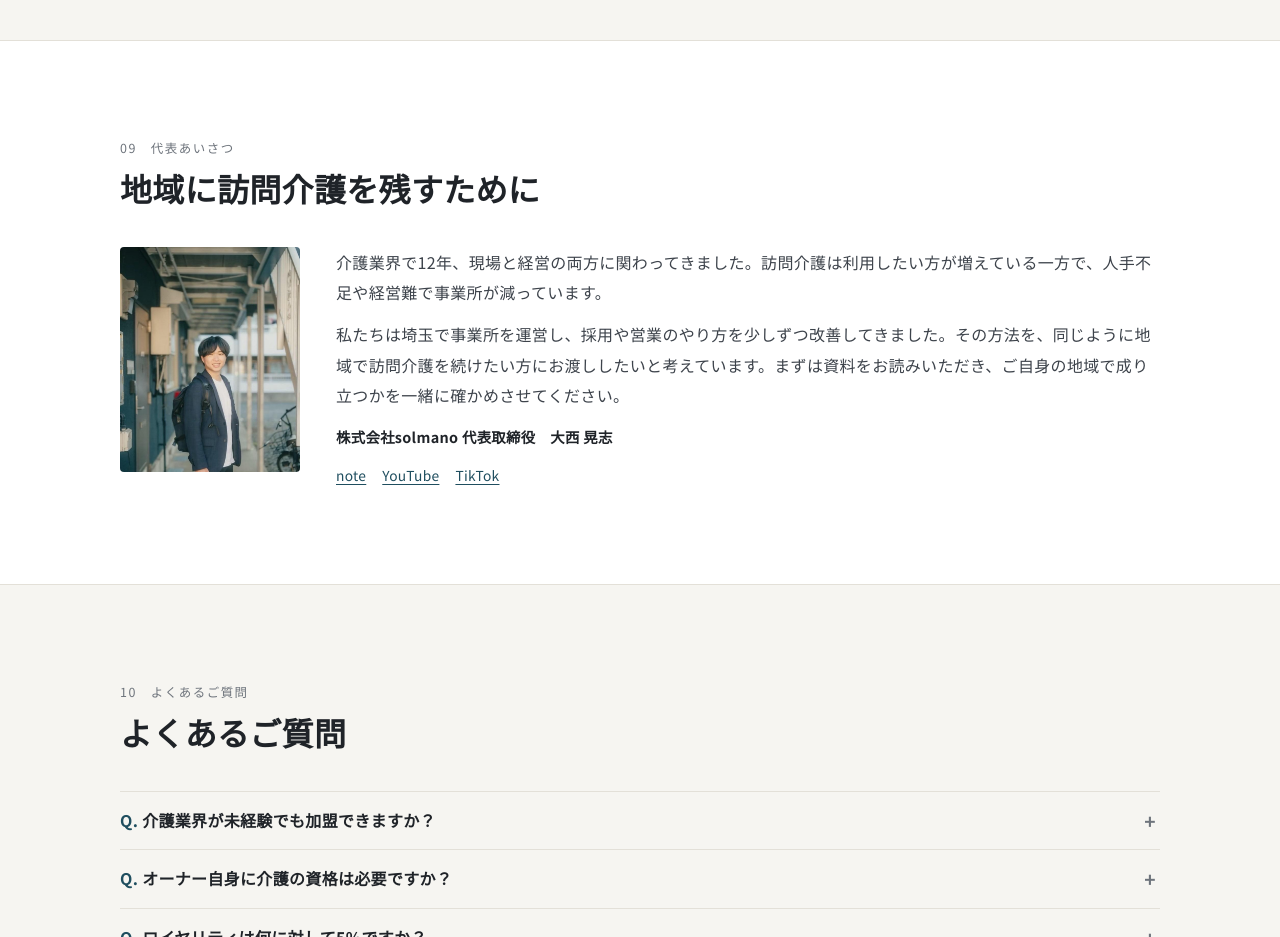
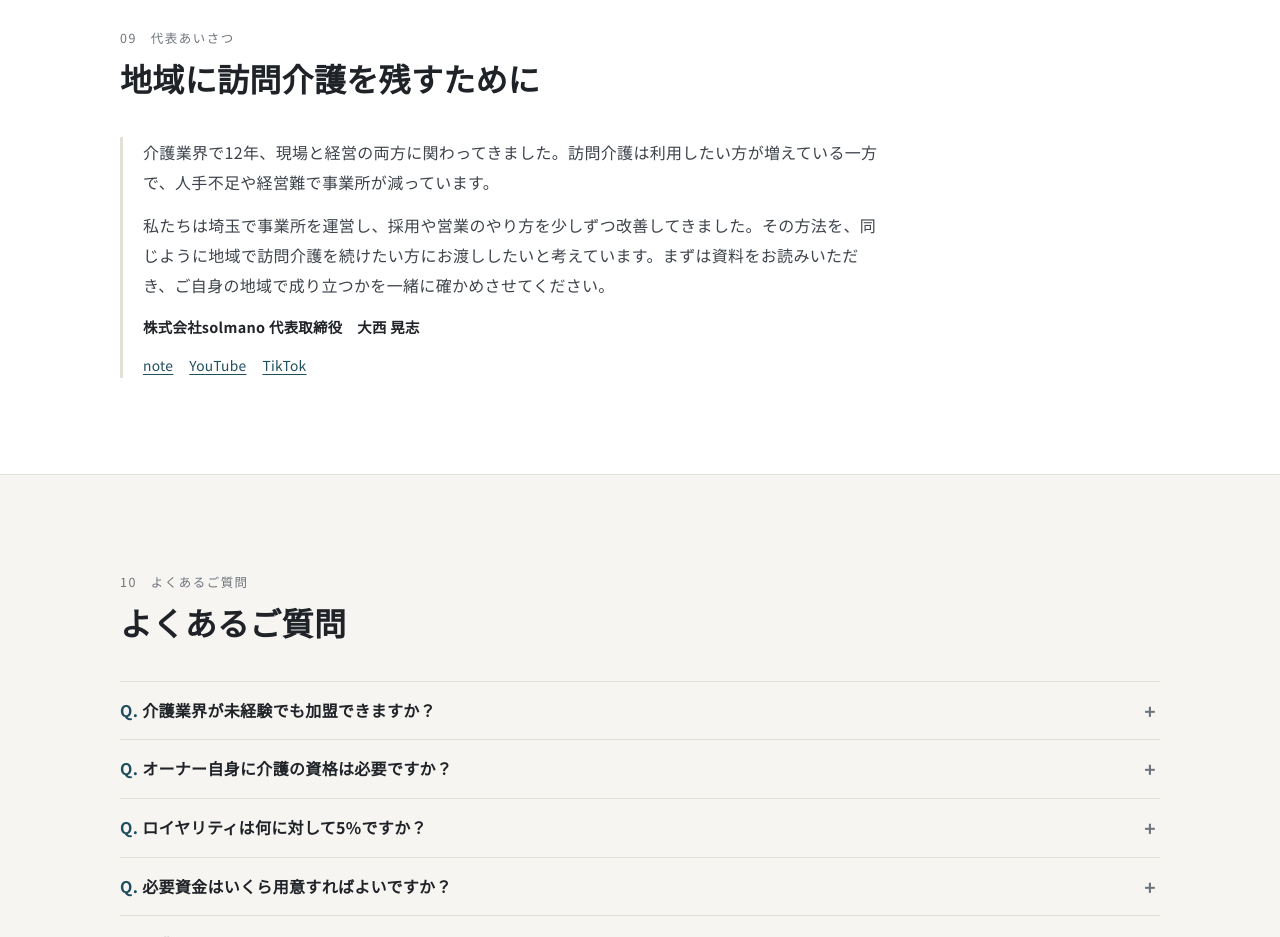
Before and after one commit to solmano2401-source/apollon-care-lp, a plain HTML site: page index.html in a window 1280 px wide. Shown: the part 7120-8057 px from the top of the page. Drawn offline with Linux system fonts and the light colour scheme.

Commit message:
代表あいさつの写真を外し、文章だけにする
Co-Authored-By: Claude Opus 5.5 <noreply@anthropic.com>
Claude-Session: https://claude.ai/code/session_01AeFDZbeyEYJb3tqEM37Fbf

```diff
--- a/index.html
+++ b/index.html
@@ -151,7 +151,7 @@ b,strong{font-weight:700}
 .diag li::before{content:"・"}
 
 /* message */
-.msg{display:grid;gap:24px;align-items:start}
+.msg{max-width:760px;border-left:3px solid var(--line);padding-left:20px}
 .msg img{width:180px;border-radius:4px;aspect-ratio:4/5;object-fit:cover}
 .msg p{color:var(--body);margin-bottom:12px}
 .msg .who{font-size:.9rem;color:var(--muted)}
@@ -216,7 +216,6 @@ b,strong{font-weight:700}
   .rform{padding:30px}
   .rform .two{grid-template-columns:1fr 1fr}
   .rthanks .acts{grid-template-columns:1fr 1fr}
-  .msg{grid-template-columns:180px 1fr;gap:36px}
   .keyline b{font-size:1.5rem}
 }
 @media(min-width:1000px){
@@ -473,7 +472,7 @@ height="0" width="0" style="display:none;visibility:hidden"></iframe></noscript>
     </div>
     <div>
       <table class="tbl">
-        <thead><tr><th style="width:8em">起こりうること</th><th>本部の備え</th></tr></thead>
+        <thead><tr><th style="width:11em">起こりうること</th><th>本部の備え</th></tr></thead>
         <tbody>
           <tr><td><b>採用が進まない</b></td><td>求人原稿・媒体選び・面接資料・短時間パートの採用まで支援します。</td></tr>
           <tr><td><b>公募・指定が取れない</b></td><td>出店前に市役所へ相談し、別のエリアも一緒に検討します。</td></tr>
@@ -494,7 +493,6 @@ height="0" width="0" style="display:none;visibility:hidden"></iframe></noscript>
       <h2>地域に訪問介護を残すために</h2>
     </div>
     <div class="msg">
-      <img src="assets/lp/president.jpg" alt="代表取締役 大西晃志" loading="lazy" width="720" height="885">
       <div>
         <p>介護業界で12年、現場と経営の両方に関わってきました。訪問介護は利用したい方が増えている一方で、人手不足や経営難で事業所が減っています。</p>
         <p>私たちは埼玉で事業所を運営し、採用や営業のやり方を少しずつ改善してきました。その方法を、同じように地域で訪問介護を続けたい方にお渡ししたいと考えています。まずは資料をお読みいただき、ご自身の地域で成り立つかを一緒に確かめさせてください。</p>
```
